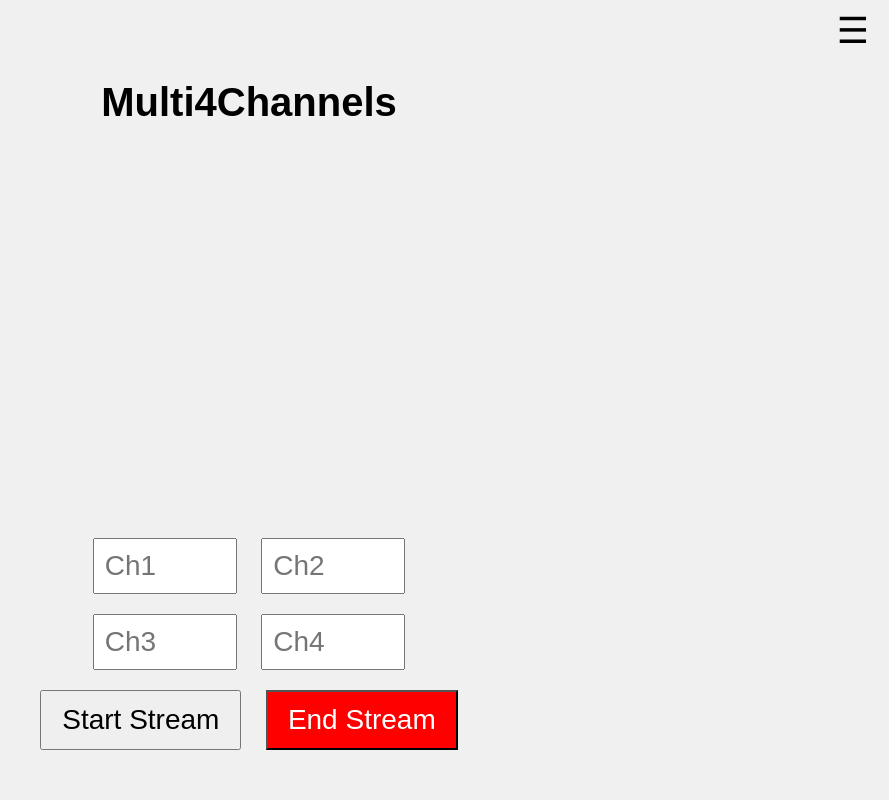
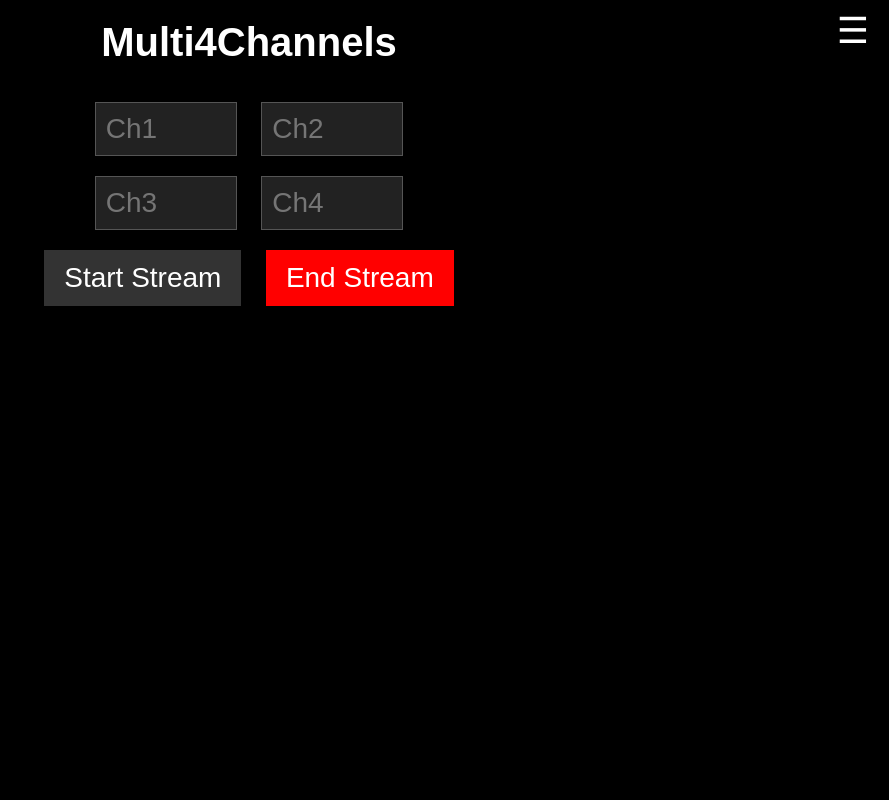
Before and after one commit to rice9797/multi4channels-qsv, a Flask app: page / in a window 1280 px wide. Shown: the whole page, without its empty margins (391-1280 px from the left). Run offline with Flask 3, Linux system fonts and the light colour scheme; data that the repository does not hold is empty.

Commit message:
Initial commit for Docker container project

```diff
--- a/app/app.py
+++ b/app/app.py
@@ -100,11 +100,17 @@ def detect_qsv():
         if not os.path.exists("/dev/dri"):
             print("*** No /dev/dri found, QSV unavailable")
             return False
-        result = subprocess.run(["vainfo"], capture_output=True, text=True, check=False)
+        result = subprocess.run(["vainfo"], capture_output=True, text=True, check=True)
         if result.returncode == 0 and "VAEntrypointEncSlice" in result.stdout and "H.264" in result.stdout:
             print("*** Intel QuickSync H.264 encoding detected")
+            print(f"*** vainfo output: {result.stdout}")
             return True
         print("*** vainfo failed or no QSV H.264 support")
+        print(f"*** vainfo output: {result.stdout if result.stdout else 'No output'}")
+        return False
+    except subprocess.CalledProcessError as e:
+        print(f"*** Error running vainfo: {e}")
+        print(f"*** vainfo stderr: {e.stderr}")
         return False
     except Exception as e:
         print(f"*** Error detecting QSV: {e}")
@@ -147,7 +153,7 @@ def start_stream():
         STREAM_PROCESS = None
         time.sleep(1)
 
-    urls = [f"http://{CDVR_HOST}:{CDVR_PORT}/devices/ANY/channels/{ch}/stream.mpg" for ch in channels]
+    urls = [f"http://{CDVR_HOST}:{CDVR_PORT}/play/tuner/{ch}" for ch in channels]
     num_inputs = len(urls)
 
     if num_inputs == 0:
--- a/app/templates/index.html
+++ b/app/templates/index.html
@@ -8,7 +8,8 @@
             text-align: center;
             margin: 0;
             padding: 0;
-            background-color: #f0f0f0;
+            background-color: #000000;
+            color: #ffffff;
         }
         #menu {
             position: absolute;
@@ -17,14 +18,15 @@
             font-size: 36px;
             cursor: pointer;
             z-index: 1000;
+            color: #ffffff;
         }
         #menuOptions {
             display: none;
             position: absolute;
             top: 60px;
             right: 20px;
-            background-color: white;
-            border: 1px solid #ccc;
+            background-color: #333333;
+            border: 1px solid #555555;
             font-size: 24px;
             z-index: 999;
         }
@@ -33,31 +35,63 @@
             width: 100%;
             padding: 10px;
             font-size: 24px;
+            background-color: #333333;
+            color: #ffffff;
+            border: none;
+            cursor: pointer;
+        }
+        #menuOptions button:hover {
+            background-color: #555555;
         }
         h1 {
             font-size: 40px;
-            margin-top: 80px;
+            margin-top: 20px;
+        }
+        #channelForm {
+            margin-top: 20px;
         }
         input {
             width: 120px;
             font-size: 28px;
             padding: 10px;
             margin: 10px;
+            background-color: #222222;
+            color: #ffffff;
+            border: 1px solid #555555;
         }
         button {
             font-size: 28px;
             padding: 12px 20px;
             margin: 10px;
+            background-color: #333333;
+            color: #ffffff;
+            border: none;
+            cursor: pointer;
+        }
+        button:hover {
+            background-color: #555555;
+        }
+        #endStreamBtn {
+            background-color: #ff0000;
+        }
+        #endStreamBtn:hover {
+            background-color: #cc0000;
         }
         #favorites {
-            margin-top: 30px;
+            margin-top: 20px;
             font-size: 26px;
         }
-        #channelForm {
-            position: fixed;
-            bottom: 40px;
-            width: 100%;
-            text-align: center;
+        #favorites div {
+            cursor: pointer;
+            margin: 5px;
+        }
+        #favorites div:hover {
+            color: #cccccc;
+        }
+        #channels {
+            display: none;
+            margin-top: 20px;
+            font-size: 26px;
         }
     </style>
 </head>
@@ -65,12 +99,10 @@
     <div id="menu" onclick="toggleMenu()">☰</div>
     <div id="menuOptions">
         <button onclick="reloadM3U()">Reload M3U from Channels</button>
-        <button onclick="loadChannels()">Available Channels</button>
+        <button onclick="showChannels()">Available Channels</button>
         <button onclick="endStream()">End Current Stream</button>
     </div>
     <h1>Multi4Channels</h1>
-
-    <div id="favorites"></div>
 
     <form id="channelForm">
         <input name="ch1" placeholder="Ch1" step="0.01">
@@ -78,11 +110,15 @@
         <input name="ch3" placeholder="Ch3" step="0.01">
         <input name="ch4" placeholder="Ch4" step="0.01"><br>
         <button type="submit">Start Stream</button>
-        <button type="button" style="background:red;color:white" onclick="endStream()">End Stream</button>
+        <button type="button" id="endStreamBtn" onclick="endStream()">End Stream</button>
     </form>
 
+    <div id="favorites"></div>
+    <div id="channels"></div>
+
     <script>
-        let favorites = new Set();
+        let favorites = [];
+        let channels = [];
 
         function toggleMenu() {
             let menu = document.getElementById("menuOptions");
@@ -92,20 +128,46 @@
         function reloadM3U() {
             fetch('/reload')
                 .then(r => r.json())
-              .then(data => alert(data.message || "Reloaded"))
+                .then(data => {
+                    alert(data.message || "Reloaded");
+                    loadFavorites();
+                })
                 .catch(() => alert("Reload failed"));
+        }
+
+        function showChannels() {
+            document.getElementById("channels").style.display = "block";
+            document.getElementById("favorites").style.display = "none";
+            loadChannels();
         }
 
         function loadChannels() {
             fetch('/channels')
                 .then(r => r.json())
                 .then(data => {
+                    channels = data.channels;
+                    favorites = data.favorites;
                     let out = "";
                     data.channels.forEach(ch => {
-                      let filled = data.favorites.some(fav => fav.number === ch.number);
+                        let filled = favorites.some(fav => fav.number === ch.number);
                         out += `<div>${ch.number} - ${ch.name} <span onclick="toggleFav('${ch.number}', '${ch.name}')" style="cursor:pointer;color:${filled?'red':'gray'}">♥</span></div>`;
                     });
+                    document.getElementById("channels").innerHTML = out;
+                });
+        }
+
+        function loadFavorites() {
+            fetch('/channels')
+                .then(r => r.json())
+                .then(data => {
+                    favorites = data.favorites;
+                    let out = "";
+                    data.favorites.forEach(fav => {
+                        out += `<div onclick="addToChannelBox('${fav.number}')">${fav.number} - ${fav.name}</div>`;
+                    });
                     document.getElementById("favorites").innerHTML = out;
+                    document.getElementById("channels").style.display = "none";
+                    document.getElementById("favorites").style.display = "block";
                 });
         }
 
@@ -117,9 +179,23 @@
             })
                 .then(r => r.json())
                 .then(data => {
-                favorites = new Set(data.favorites.map(f => f.number));
+                    favorites = data.favorites;
+                    if (document.getElementById("channels").style.display === "block") {
                         loadChannels();
+                    } else {
+                        loadFavorites();
+                    }
                 });
+        }
+
+        function addToChannelBox(number) {
+            let inputs = document.querySelectorAll("#channelForm input");
+            for (let input of inputs) {
+                if (!input.value) {
+                    input.value = number;
+                    break;
+                }
+            }
         }
 
         document.getElementById("channelForm").addEventListener("submit", function(e) {
@@ -137,12 +213,7 @@
         }
 
         // Load favorites on page load
-        fetch('/channels')
-            .then(r => r.json())
-            .then(data => {
-                favorites = new Set(data.favorites.map(f => f.number));
-                loadChannels();
-            });
+        loadFavorites();
     </script>
 </body>
 </html>
```
Also changed, not shown: 1 other file. Lines whose indentation alone changed are shown as unchanged.
